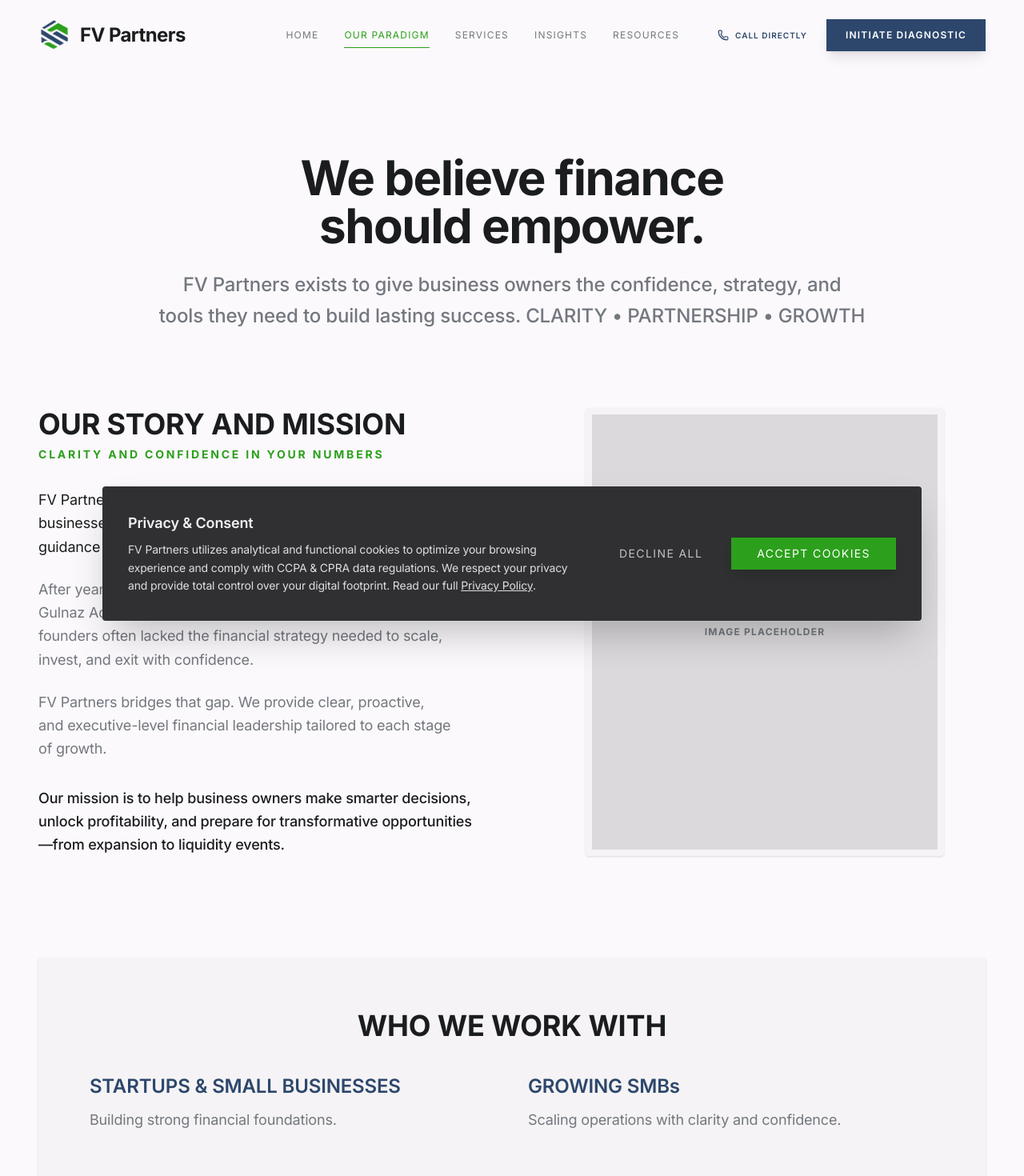
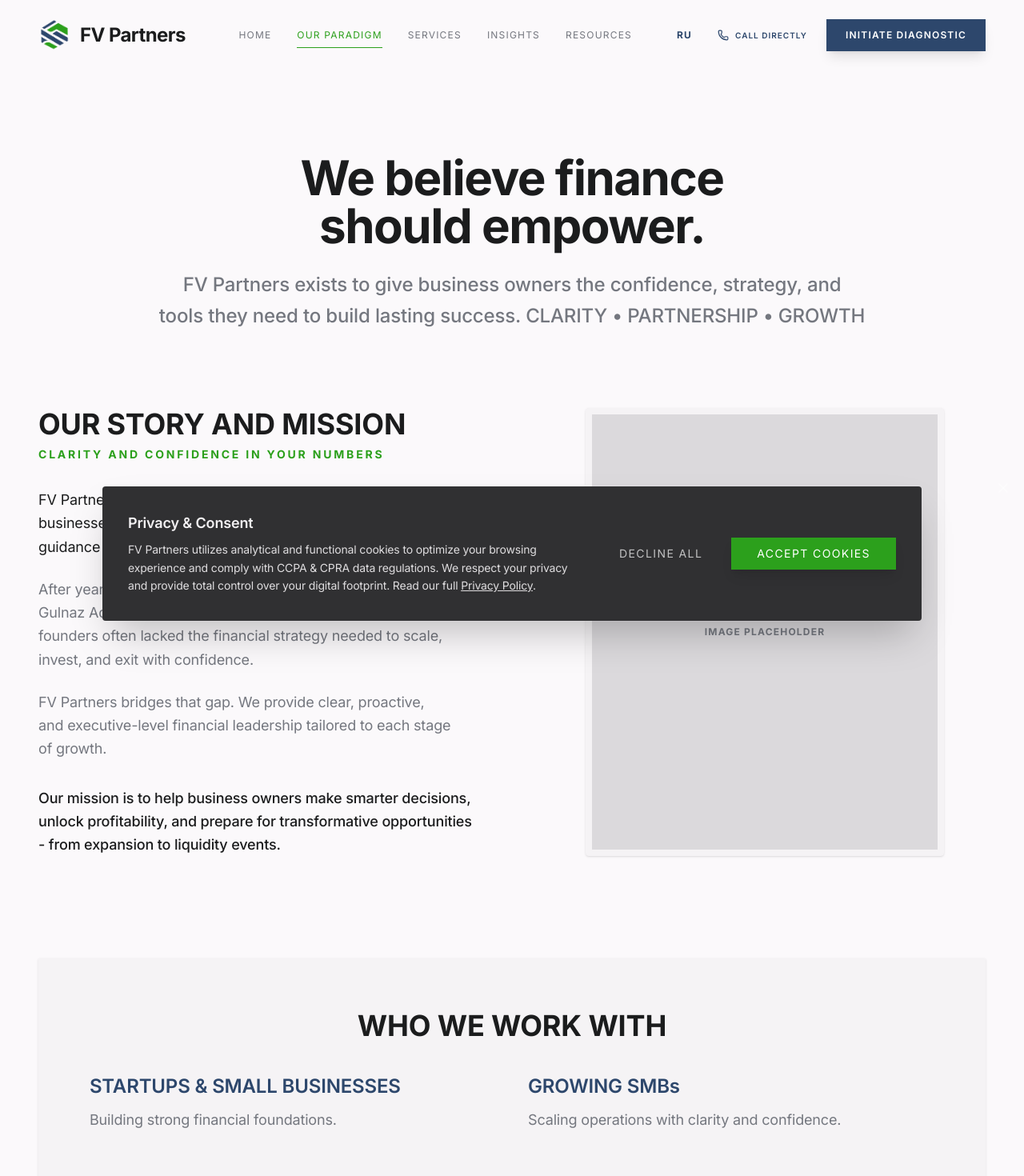
Before and after one commit to milamanzarek/fv-partners, a React (Vite) app: page /story in a window 1280 px wide. Shown: the top 1470 px of the page at 80% size. Built offline with nearby package versions, Linux system fonts and the light colour scheme.

Commit message:
fix(ui): remove em dashes, prevent orphan words, and add language toggle

```diff
--- a/src/components/layout/Header.tsx
+++ b/src/components/layout/Header.tsx
@@ -3,8 +3,10 @@ import { motion, AnimatePresence } from 'motion/react';
 import { Menu, X, Phone } from 'lucide-react';
 import { useState, useEffect } from 'react';
 import { NewLogo } from '../ui/NewLogo';
+import { useI18n } from '../../context/I18nContext';
 
 export const Header = () => {
+  const { lang, setLang } = useI18n();
   const [isScrolled, setIsScrolled] = useState(false);
   const [mobileMenuOpen, setMobileMenuOpen] = useState(false);
   const location = useLocation();
@@ -45,6 +47,12 @@ export const Header = () => {
           ))}
 
           <div className="flex items-center gap-6 ml-4">
+            <button
+              onClick={() => setLang(lang === 'en' ? 'ru' : 'en')}
+              className="text-[var(--color-tertiary)] hover:text-[var(--color-primary)] font-label text-xs uppercase font-bold tracking-widest px-2 transition-colors"
+            >
+              {lang === 'en' ? 'RU' : 'EN'}
+            </button>
             <a href="tel:+13105550198" className="flex items-center gap-2 text-[var(--color-tertiary)] font-label text-[10px] font-semibold uppercase tracking-widest hover:text-[var(--color-primary)] transition-colors group">
               <Phone className="w-3.5 h-3.5 group-hover:scale-110 transition-transform" />
               Call Directly
@@ -89,10 +97,21 @@ export const Header = () => {
                   {link.name}
                 </Link>
               ))}
+              <div className="flex items-center gap-6 mt-4">
+                <button
+                  onClick={() => {
+                    setLang(lang === 'en' ? 'ru' : 'en');
+                    setMobileMenuOpen(false);
+                  }}
+                  className="text-[var(--color-tertiary)] hover:text-[var(--color-primary)] font-label text-sm uppercase font-bold tracking-widest transition-colors"
+                >
+                  Language: {lang === 'en' ? 'RU' : 'EN'}
+                </button>
+              </div>
               <Link
                 to="/contact"
                 onClick={() => setMobileMenuOpen(false)}
-                className="mt-8 px-8 py-4 bg-[var(--color-tertiary)] text-white font-label text-sm uppercase tracking-widest font-bold hover:bg-[var(--color-primary)] transition-colors shadow-xl"
+                className="mt-4 px-8 py-4 bg-[var(--color-tertiary)] text-white font-label text-sm uppercase tracking-widest font-bold hover:bg-[var(--color-primary)] transition-colors shadow-xl"
               >
                 Initiate Diagnostic
               </Link>
--- a/src/context/I18nContext.tsx
+++ b/src/context/I18nContext.tsx
@@ -24,14 +24,14 @@ const translations = {
     'home.hero.cta': 'Get Your Financial Assessment',
 
     // Home Section 2
-    'home.s2.title': 'Running a Business Without Financial Clarity Is Risky. We Fix That.',
+    'home.s2.title': 'Running a Business Without Financial Clarity Is Risky. We Fix\u00A0That.',
     'home.s2.desc': 'Most growing companies struggle with:',
     'home.s2.list1': 'Unclear financial reporting',
     'home.s2.list2': 'Cash flow uncertainty',
     'home.s2.list3': 'Inaccurate forecasting',
     'home.s2.list4': 'Capital-unready financials',
     'home.s2.list5': 'Lack of strategic guidance',
-    'home.s2.conclusion': 'FV Partners becomes your strategic finance partner — giving you the structure, insight, and leadership needed to scale confidently and make smarter business decisions.',
+    'home.s2.conclusion': 'FV Partners becomes your strategic finance partner - giving you the structure, insight, and leadership needed to scale confidently and make smarter business decisions.',
     'home.s2.cta': 'Discover More',
 
     // Home Section 3
@@ -56,14 +56,14 @@ const translations = {
     'home.hero.cta': 'Получить финансовую оценку',
 
     // Home Section 2
-    'home.s2.title': 'Вести бизнес без финансовой ясности рискованно. Мы это исправляем.',
+    'home.s2.title': 'Вести бизнес без финансовой ясности рискованно. Мы это\u00A0исправляем.',
     'home.s2.desc': 'Большинство растущих компаний сталкиваются с:',
     'home.s2.list1': 'Непонятной финансовой отчетностью',
     'home.s2.list2': 'Неопределенностью денежных потоков',
     'home.s2.list3': 'Неточным прогнозированием',
     'home.s2.list4': 'Неготовностью финансов к привлечению капитала',
     'home.s2.list5': 'Отсутствием стратегического руководства',
-    'home.s2.conclusion': 'FV Partners становится вашим стратегическим финансовым партнером — предоставляя структуру, понимание и лидерство, необходимые для уверенного масштабирования и принятия более разумных бизнес-решений.',
+    'home.s2.conclusion': 'FV Partners становится вашим стратегическим финансовым партнером - предоставляя структуру, понимание и лидерство, необходимые для уверенного масштабирования и принятия более разумных бизнес-решений.',
     'home.s2.cta': 'Узнать больше',
 
     // Home Section 3
--- a/src/pages/home/index.tsx
+++ b/src/pages/home/index.tsx
@@ -69,7 +69,7 @@ export const Home = () => {
       {/* Value Props Section */}
       <section className="py-20 px-6 md:px-12 max-w-7xl mx-auto">
         <div className="text-center mb-16 max-w-3xl mx-auto">
-          <h2 className="font-headline text-3xl md:text-5xl font-bold text-on-surface mb-6 leading-tight">
+          <h2 className="font-headline text-3xl md:text-5xl font-bold text-on-surface mb-6 leading-tight text-balance">
             {t('home.s2.title')}
           </h2>
           <p className="font-body text-xl text-outline leading-relaxed">
--- a/src/pages/services/index.tsx
+++ b/src/pages/services/index.tsx
@@ -9,10 +9,11 @@ export const Services = () => {
 
   const services = [
     {
-      level: "Layer 01",
-      title: t('BOOKKEEPING SERVICES'),
+      level: "Level 1",
+      title: t('Fractional Bookkeeping & Controllership'),
       subtitle: t('Accurate Financial Data to Run and Scale Your Business'),
-      desc: t('Your bookkeeping is the foundation of every financial decision you make. We ensure your transactions are accurately recorded, categorized, and reconciled—so you always know exactly where your money is going and how your business is performing.'),
+      desc: t('Your bookkeeping is the foundation of every financial decision you make. We ensure your transactions are accurately recorded, categorized, and reconciled - so you always know exactly where your money is going and how your business is performing.'),
+      icon: <FileText className="w-6 h-6 text-tertiary" />,
       items: [
         t('Prevents costly errors, missed expenses, and profit leakage'),
         t('Provides clear visibility into cash flow so you can avoid shortages'),
@@ -21,10 +22,11 @@ export const Services = () => {
       ]
     },
     {
-      level: "Layer 02",
+      level: "Level 2",
       title: t('ACCOUNTING SERVICES'),
       subtitle: t('Financial Reporting That Improves Profitability'),
       desc: t('We go beyond basic bookkeeping by delivering structured financial reporting and analysis that helps you understand your margins, identify inefficiencies, and optimize financial performance.'),
+      icon: <BarChart3 className="w-6 h-6 text-tertiary" />,
       items: [
         t('Identifies your most and least profitable products, services, and clients'),
         t('Helps control costs and improve operating margins'),
@@ -33,10 +35,11 @@ export const Services = () => {
       ]
     },
     {
-      level: "Layer 03",
-      title: t('FINANCIAL CONSULTING'),
+      level: "Level 3",
+      title: t('Strategic CFO Services & Exit Planning'),
       subtitle: t('Strategic Financial Leadership, Fractional Cost'),
-      desc: t('Our CFO advisory services provide executive-level financial strategy to help you scale profitably, improve cash flow, and maximize business value—without the expense of a full-time CFO.'),
+      desc: t('Our CFO advisory services provide executive-level financial strategy to help you scale profitably, improve cash flow, and maximize business value - without the expense of a full-time CFO.'),
+      icon: <TrendingUp className="w-6 h-6 text-tertiary" />,
       items: [
         t('Improves cash flow management and capital efficiency'),
         t('Builds financial models and forecasts to support smarter growth decisions'),
--- a/src/pages/story/index.tsx
+++ b/src/pages/story/index.tsx
@@ -39,13 +39,13 @@ export const OurStory = () => {
                   {t('FV Partners was built on a simple belief: small and mid-sized businesses deserve the same financial intelligence and strategic guidance as large enterprises.')}
                 </p>
                 <p className="text-pretty text-outline">
-                  {t('After years in corporate finance and banking, our founders, Gulnaz Adigamova and Farida, saw a recurring problem—founders often lacked the financial strategy needed to scale, invest, and exit with confidence.')}
+                  {t('After years in corporate finance and banking, our founders, Gulnaz Adigamova and Farida, saw a recurring problem - founders often lacked the financial strategy needed to scale, invest, and exit with confidence.')}
                 </p>
                 <p className="text-pretty text-outline">
                   {t('FV Partners bridges that gap. We provide clear, proactive, and executive-level financial leadership tailored to each stage of growth.')}
                 </p>
                 <p className="text-pretty font-medium mt-2">
-                  {t('Our mission is to help business owners make smarter decisions, unlock profitability, and prepare for transformative opportunities—from expansion to liquidity events.')}
+                  {t('Our mission is to help business owners make smarter decisions, unlock profitability, and prepare for transformative opportunities - from expansion to liquidity events.')}
                 </p>
               </div>
             </div>
```
